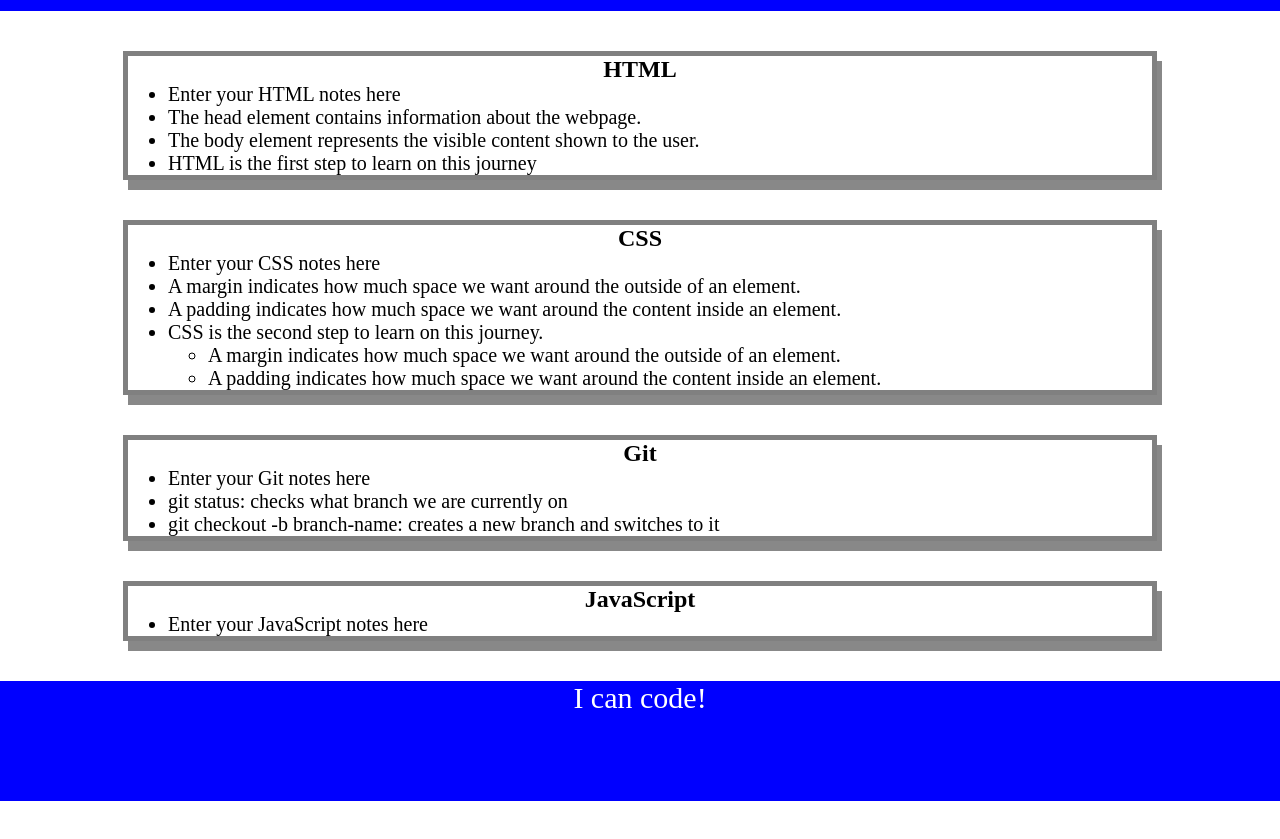
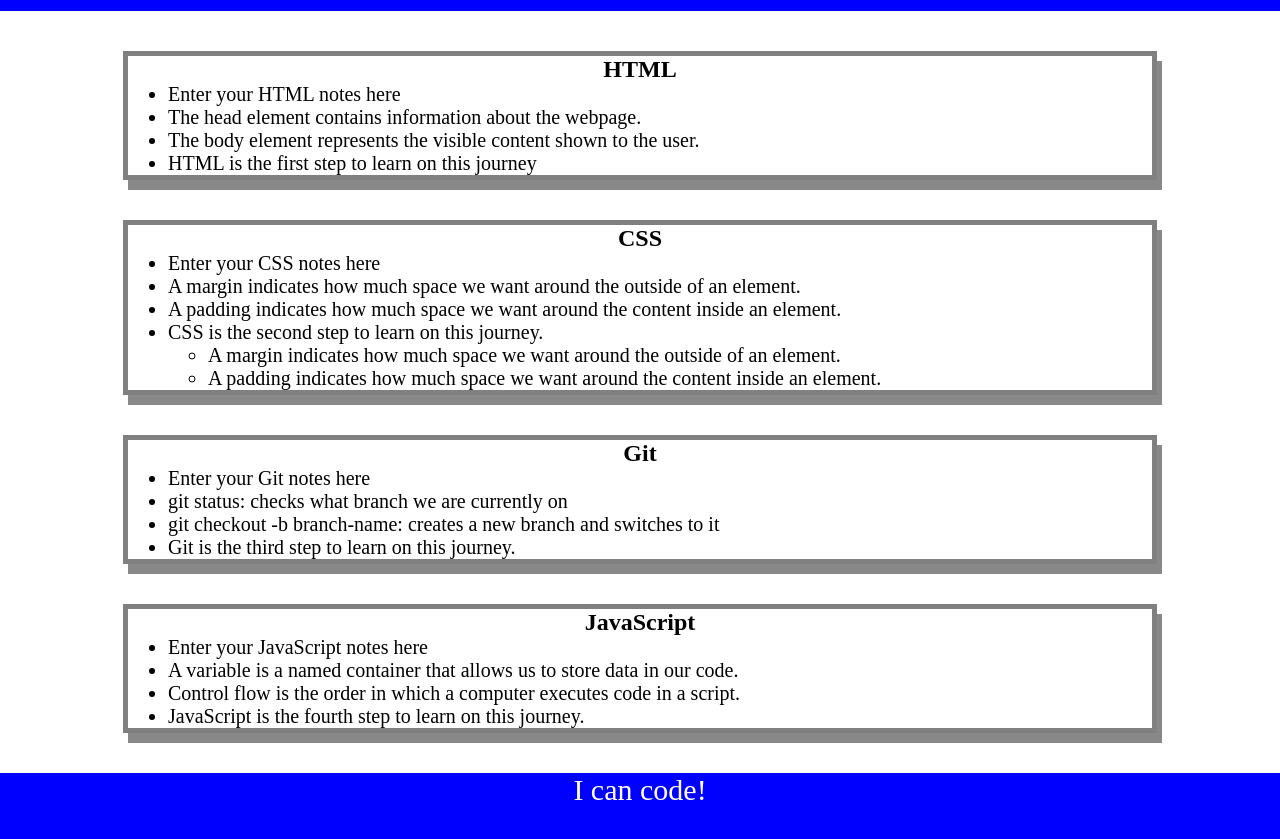
Before and after one commit to JonRahman/Prework-study-guide, a plain HTML site: page prework-study-guide/prework-study-guide/index.html in a window 1280 px wide. Shown: the part 109-948 px from the top of the page. Before the commit the page ends 910 px from the top, so only its background shows below. Drawn offline with Linux system fonts and the light colour scheme.

```diff
--- a/prework-study-guide/prework-study-guide/index.html
+++ b/prework-study-guide/prework-study-guide/index.html
@@ -44,6 +44,7 @@
           <li>Enter your Git notes here</li>
           <li>git status: checks what branch we are currently on</li>
           <li>git checkout -b branch-name: creates a new branch and switches to it</li>
+          <li>Git is the third step to learn on this journey.</li>
         </ul>
       </section>
 
@@ -51,6 +52,9 @@
         <h2>JavaScript</h2>
         <ul>
           <li>Enter your JavaScript notes here</li>
+          <li>A variable is a named container that allows us to store data in our code.</li>
+          <li>Control flow is the order in which a computer executes code in a script.</li>
+          <li>JavaScript is the fourth step to learn on this journey.</li>
         </ul>
       </section>
     </main>
@@ -58,5 +62,6 @@
     <footer>
       <p>I can code!</p>
     </footer>
+    <script src="./assets/script.js"></script>
   </body>
 </html>
```
